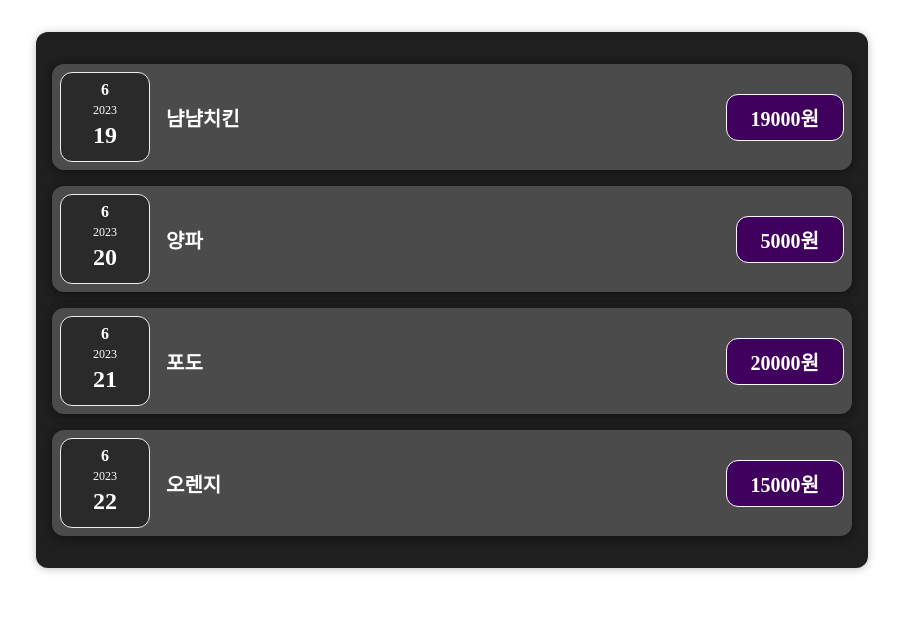
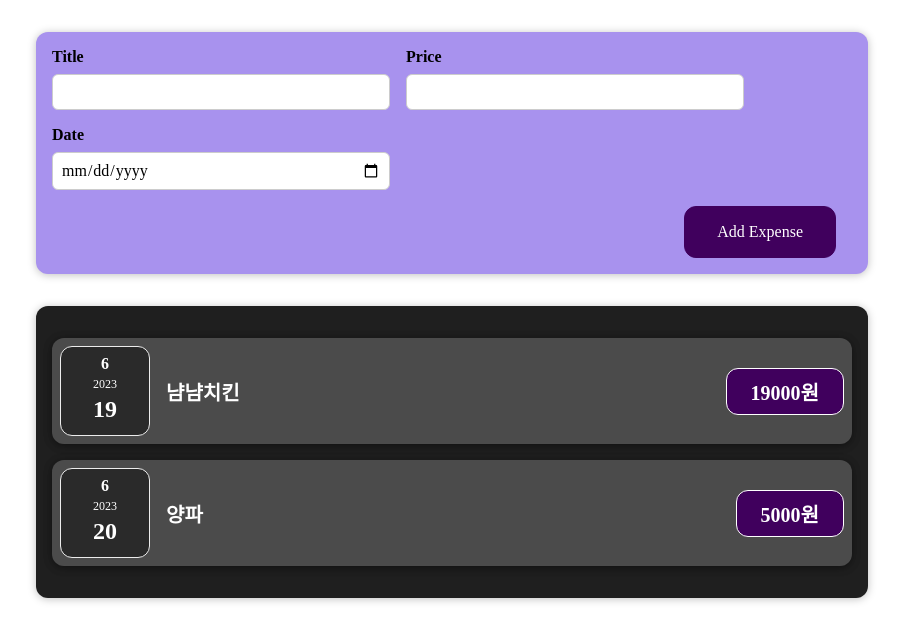
Before and after one commit to HanJongKyun/react-study202504, a React (Vite) app: page / in a window 1280 px wide. Shown: the top 642 px of the page, without its empty margins (188-1091 px from the left). Built offline with nearby package versions, Linux system fonts and the light colour scheme.

Commit message:
useState를 통한 입력값 처리

```diff
--- a/src/App.jsx
+++ b/src/App.jsx
@@ -5,17 +5,18 @@
 import Bye from './components/Bye';
 import ExpenseItem from './components/expenses/ExpenseItem';
 import NoName from './NoName';
+import NewExpense from './components/newExpense/NewExpense';
+import ExpenseForm from './components/newExpense/ExpenseForm';
 
 function App() {
   const expenses = [
     { id: 1, title: '냠냠치킨', price: 19000, date: new Date(2023, 6, 19) },
     { id: 2, title: '양파', price: 5000, date: new Date(2023, 6, 20) },
-    { id: 3, title: '포도', price: 20000, date: new Date(2023, 6, 21) },
-    { id: 4, title: '오렌지', price: 15000, date: new Date(2023, 6, 22) },
   ];
 
   return (
     <>
+      <NewExpense />
       <div className='expenses'>
         {expenses.map((item) => (
           <ExpenseItem
--- a/src/components/expenses/ExpenseDate.jsx
+++ b/src/components/expenses/ExpenseDate.jsx
@@ -1,5 +1,6 @@
 import React from 'react';
 import './ExpenseDate.css';
+
 const ExpenseDate = ({ date }) => {
   const year = date.getFullYear();
   const month = date.getMonth();
--- /dev/null
+++ b/src/components/newExpense/ExpenseForm.css
@@ -0,0 +1,26 @@
+.new-expense__controls {
+  display: flex;
+  flex-wrap: wrap;
+  gap: 1rem;
+  margin-bottom: 1rem;
+  text-align: left;
+}
+
+.new-expense__control label {
+  font-weight: bold;
+  margin-bottom: 0.5rem;
+  display: block;
+}
+
+.new-expense__control input {
+  font: inherit;
+  padding: 0.5rem;
+  border-radius: 6px;
+  border: 1px solid #ccc;
+  width: 20rem;
+  max-width: 100%;
+}
+
+.new-expense__actions {
+  text-align: right;
+}
--- /dev/null
+++ b/src/components/newExpense/ExpenseForm.jsx
@@ -0,0 +1,86 @@
+import React, { useState } from 'react';
+import './ExpenseForm.css';
+
+const ExpenseForm = () => {
+  // 상태값을 처리하는 함수 (hook)
+  // useState는 배열을 리턴합니다. 디스트럭쳐링 문법으로 뽀개서 사용하는 것이 일반적.
+  // 첫번째 요소는 관리할 상태값의 초기값
+  // 두번째 요소는 해당 상태값을 변경할 때 사용하는 setter 함수
+  const [userInput, setUserInput] = useState({
+    title: '',
+    price: '',
+    date: '',
+  });
+
+  const titleChangeHandler = (e) => {
+    // useState의 setter는 콜백 함수를 매개값으로 받을 수 있음.
+    // 콜백의 매개값으로는 이전 상태값이 전달됨.
+    // 이전 상태에서 title을 제외한 나머지는 그대로 복사하고, title 프로퍼티 값만 변경.
+    setUserInput((prev) => {
+      return { ...prev, title: e.target.value };
+    });
+  };
+
+  const priceChangeHandler = (e) => {
+    setUserInput((prev) => ({ ...prev, price: e.target.value }));
+  };
+
+  const dateChangeHandler = (e) => {
+    setUserInput((prev) => ({ ...prev, date: e.target.value }));
+  };
+
+  const formSubmitHandler = (e) => {
+    e.preventDefault(); // submit 기능 중지! -> fetch를 통해 백엔드로 데이터 전달.
+    // 리액트는 단순히 변수가 변경된다고 화면의 렌더링을 변경하지 않고
+    // 오로지 상태값이 변화되었다는 감지에 의해서만 재렌더링을 시도.
+    // 상태가 변화했다는 트리거는 useState로부터 받은 setter 뿐입니다.
+    console.log(userInput);
+
+    // 다음 입력을 위한 입력창 리셋
+    setUserInput({
+      title: '',
+      price: '',
+      date: '',
+    });
+  };
+
+  return (
+    <form onSubmit={formSubmitHandler}>
+      <div className='new-expense__controls'>
+        <div className='new-expense__control'>
+          <label>Title</label>
+          <input
+            type='text'
+            value={userInput.title}
+            onChange={titleChangeHandler}
+          />
+        </div>
+        <div className='new-expense__control'>
+          <label>Price</label>
+          <input
+            type='number'
+            min='100'
+            step='100'
+            onChange={priceChangeHandler}
+            value={userInput.price}
+          />
+        </div>
+        <div className='new-expense__control'>
+          <label>Date</label>
+          <input
+            type='date'
+            min='2019-01-01'
+            max='2025-12-31'
+            onChange={dateChangeHandler}
+            value={userInput.date}
+          />
+        </div>
+      </div>
+      <div className='new-expense__actions'>
+        <button type='submit'>Add Expense</button>
+      </div>
+    </form>
+  );
+};
+
+export default ExpenseForm;
--- /dev/null
+++ b/src/components/newExpense/NewExpense.css
@@ -0,0 +1,38 @@
+.new-expense {
+  background-color: #a892ee;
+  padding: 1rem;
+  margin: 2rem auto;
+  width: 50rem;
+  max-width: 95%;
+  border-radius: 12px;
+  text-align: center;
+  box-shadow: 0 1px 8px rgba(0, 0, 0, 0.25);
+}
+
+.new-expense button {
+  font: inherit;
+  cursor: pointer;
+  padding: 1rem 2rem;
+  border: 1px solid #40005d;
+  background-color: #40005d;
+  color: white;
+  border-radius: 12px;
+  margin-right: 1rem;
+}
+
+.new-expense button:hover,
+.new-expense button:active {
+  background-color: #510674;
+  border-color: #510674;
+}
+
+.new-expense button.alternative {
+  color: #220131;
+  border-color: transparent;
+  background-color: transparent;
+}
+
+.new-expense button.alternative:hover,
+.new-expense button.alternative:active {
+  background-color: #ddb3f8;
+}
--- /dev/null
+++ b/src/components/newExpense/NewExpense.jsx
@@ -0,0 +1,13 @@
+import React from 'react';
+import './NewExpense.css';
+import ExpenseForm from './ExpenseForm';
+
+const newExpense = () => {
+  return (
+    <div className='new-expense'>
+      <ExpenseForm />
+    </div>
+  );
+};
+
+export default newExpense;
```
Also changed, not shown: .eslintrc.json.
